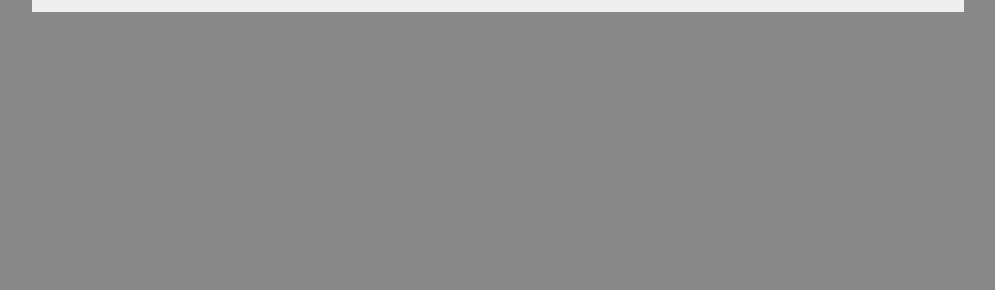
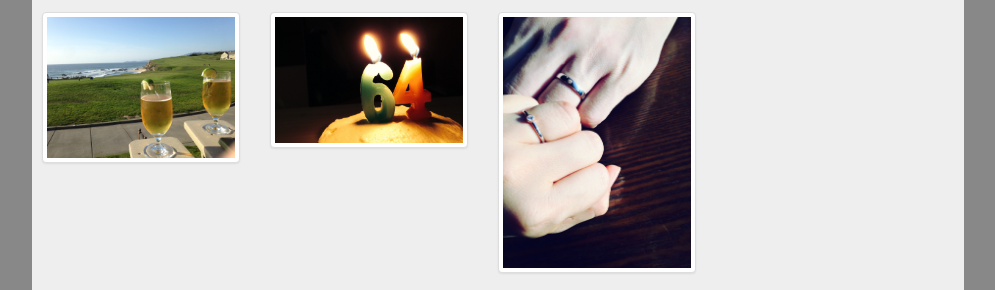
Before and after one commit to gdccouple/gdccouple.github.io, a plain HTML site: page index.html in a window 1280 px wide. Shown: the part 2323-2613 px from the top of the page, without its empty margins (142-1137 px from the left). Before the commit the page ends 2335 px from the top, so only its background shows below. Drawn offline with nearby package versions, Linux system fonts and the light colour scheme.

Commit message:
added/changed some pics

```diff
--- a/index.html
+++ b/index.html
@@ -212,6 +212,21 @@ p.s. 발렌타인데이에 결혼하게되었습니다.<br />
       <img src="14.jpg">
     </a>
   </div>
+  <div class="col-xs-6 col-md-3">
+    <a href="photo.html#p15" class="thumbnail" target="_new">
+      <img src="15.jpg">
+    </a>
+  </div>
+  <div class="col-xs-6 col-md-3">
+    <a href="photo.html#p16" class="thumbnail" target="_new">
+      <img src="16.jpg">
+    </a>
+  </div>
+  <div class="col-xs-6 col-md-3">
+    <a href="photo.html#p17" class="thumbnail" target="_new">
+      <img src="17.jpg">
+    </a>
+  </div>
 </div>
 
 <div>
```
Also changed, not shown: photo.html (+3 -0 lines), 10.jpg, 11.jpg, 12.jpg, 13.jpg, 14.jpg, 15.jpg (added), 16.jpg (added), 17.JPG (added), 9.jpg, 1 other file.
